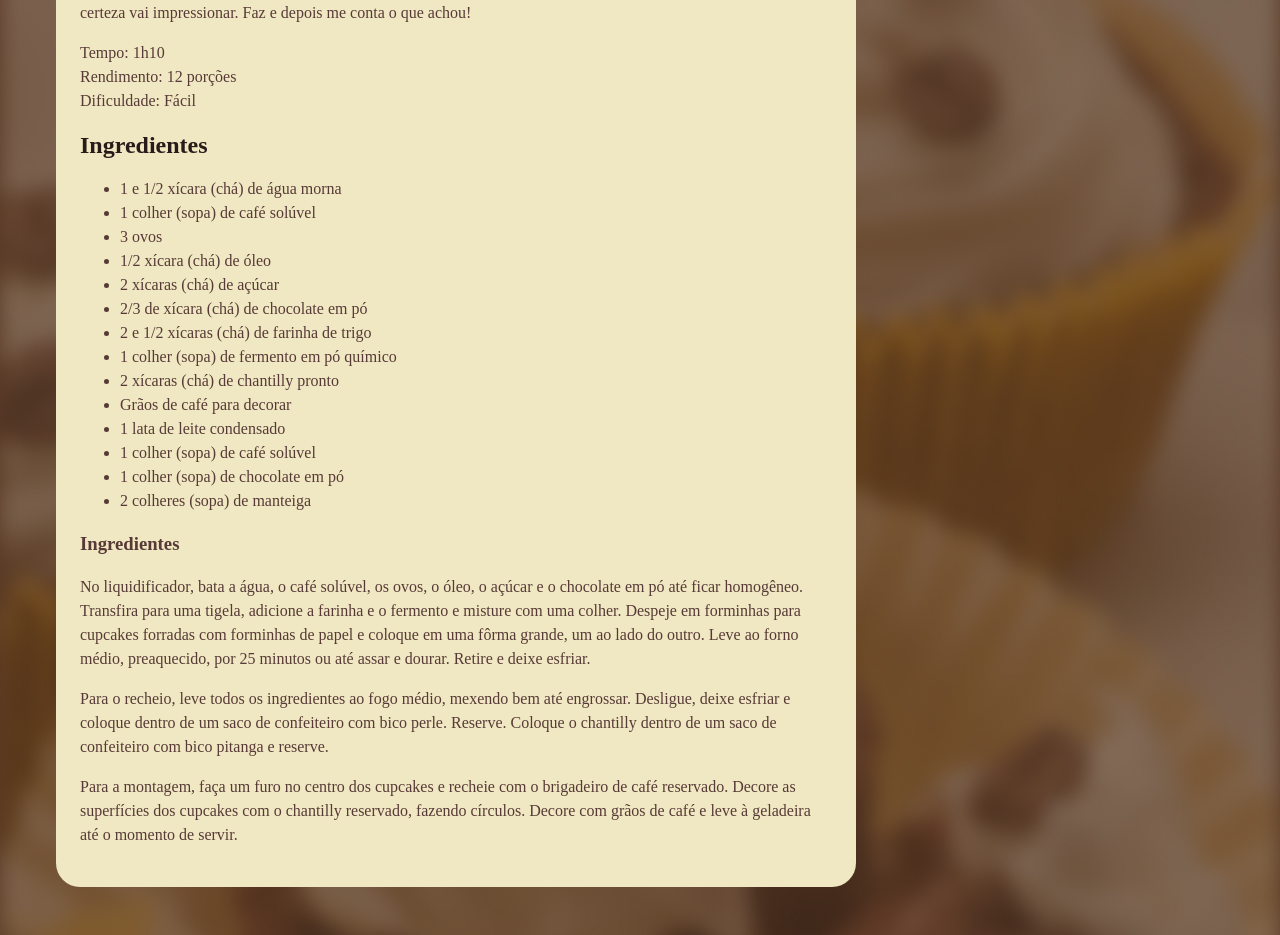
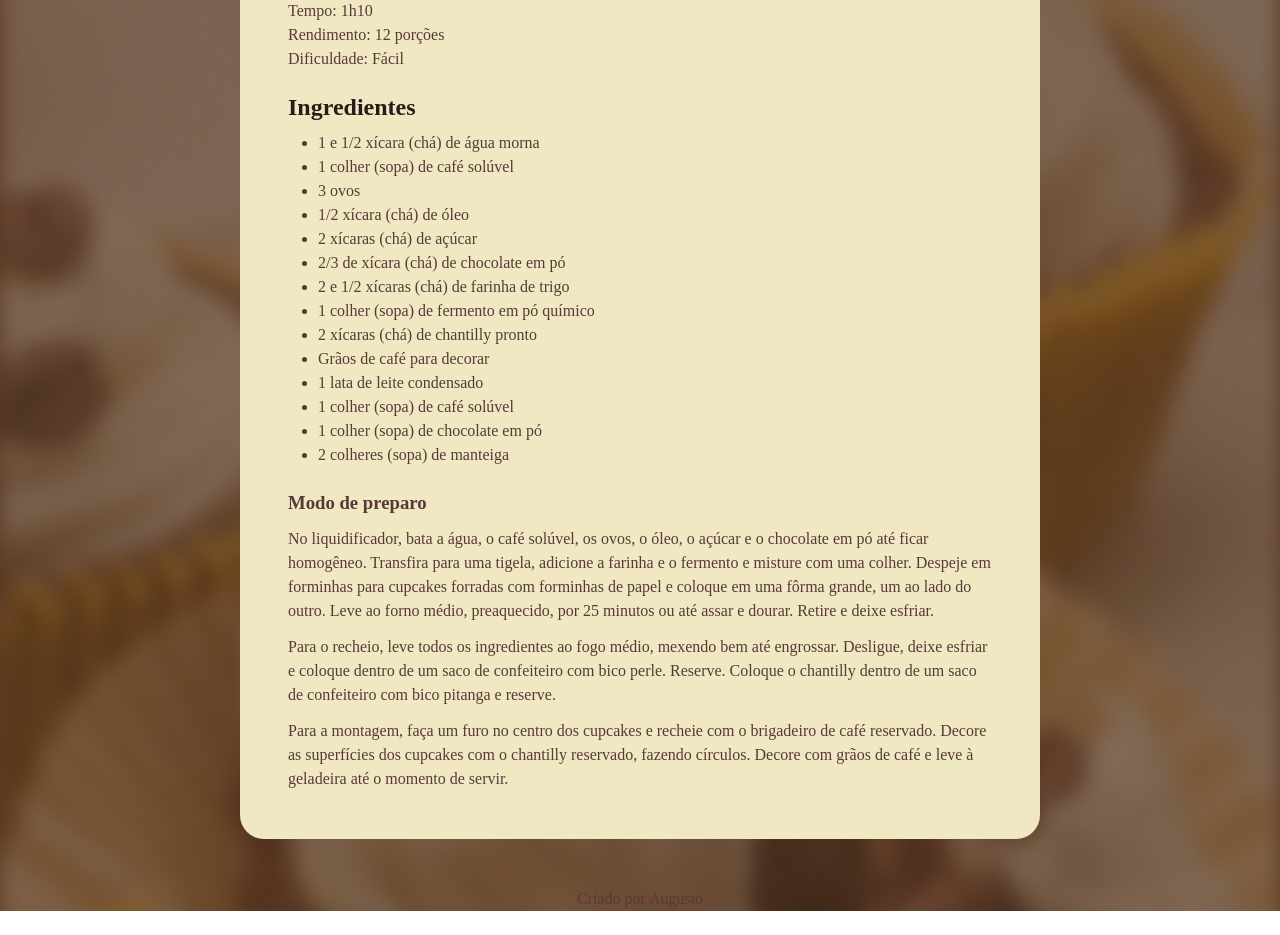
Before and after one commit to AugusTPS/Site-Receita, a plain HTML site: page index.html in a window 1280 px wide. Shown: the part 241-1176 px from the top of the page. After the commit the page ends 1152 px from the top, so only its background shows below. Drawn offline with Linux system fonts and the light colour scheme; a web font is replaced by a local one.

Commit message:
Finalização da Página

```diff
--- a/index.html
+++ b/index.html
@@ -41,12 +41,13 @@
                 </ul>
             </section>
             <section id="preparation">
-                <h3>Ingredientes</h3>
-                    <p>No liquidificador, bata a água, o café solúvel, os ovos, o óleo, o açúcar e o chocolate em pó até ficar homogêneo. Transfira para uma tigela, adicione a farinha e o fermento e misture com uma colher. Despeje em forminhas para cupcakes forradas com forminhas de papel e coloque em uma fôrma grande, um ao lado do outro. Leve ao forno médio, preaquecido, por 25 minutos ou até assar e dourar. Retire e deixe esfriar.
+                <h3>Modo de preparo</h3>
+                    <p>No liquidificador, bata a água, o café solúvel, os ovos, o óleo, o açúcar e o chocolate em pó até ficar homogêneo. Transfira para uma tigela, adicione a farinha e o fermento e misture com uma colher. Despeje em forminhas para cupcakes forradas com forminhas de papel e coloque em uma fôrma grande, um ao lado do outro. Leve ao forno médio, preaquecido, por 25 minutos ou até assar e dourar. Retire e deixe esfriar.</p>
                     <p>Para o recheio, leve todos os ingredientes ao fogo médio, mexendo bem até engrossar. Desligue, deixe esfriar e coloque dentro de um saco de confeiteiro com bico perle. Reserve. Coloque o chantilly dentro de um saco de confeiteiro com bico pitanga e reserve.</p>
                     <p>Para a montagem, faça um furo no centro dos cupcakes e recheie com o brigadeiro de café reservado. Decore as superfícies dos cupcakes com o chantilly reservado, fazendo círculos. Decore com grãos de café e leve à geladeira até o momento de servir.</p>
             </section>
         </main>
     </div>
+    <footer>Criado por Augusto</footer>
 </body>
 </html>
--- a/styles.css
+++ b/styles.css
@@ -1,3 +1,8 @@
+* {
+    padding: 0;
+    margin: 0;
+}
+
 :root{
     font-family: "Alice", serif;
     font-weight: 400;
@@ -8,6 +13,7 @@
 body{
     background-image: url(assets/bg-image.jpg);
     background-repeat: no-repeat;
+    background-size: cover;
 }
 
 #page {
@@ -16,11 +22,29 @@ body{
         padding: 24px;
         background-color: #F0E8C2;
         border-radius: 24px;
-        margin: 48px;
+        margin: 48px auto;
 }
+
+main{
+    padding: 24px;
+}
+
+#about p + p{
+    margin-top: 12px;
+
+}
+
+section + section {
+    margin-top: 24px;
+}
+
 img
 {
     border-radius: 16px;
+    width: 100%;      /* Faz a imagem ocupar 100% da largura da caixa */
+    height: auto;     /* Mantém a proporção */
+    display: block;   /* Remove espaços extras */
+    object-fit: cover;
 }
 
 h1{
@@ -30,8 +54,19 @@ h1{
 
 h2{
     font-size: 24px;
+    color: #291B1A;
 }
 
-h1, h2{
-    color: #291B1A;
+ul {
+    margin-top: 12px;
+    padding-left: 30px;
 }
+
+p{
+    margin-top: 12px;
+}
+
+footer{
+    margin: 0 auto;
+    text-align: center;
+}
```
